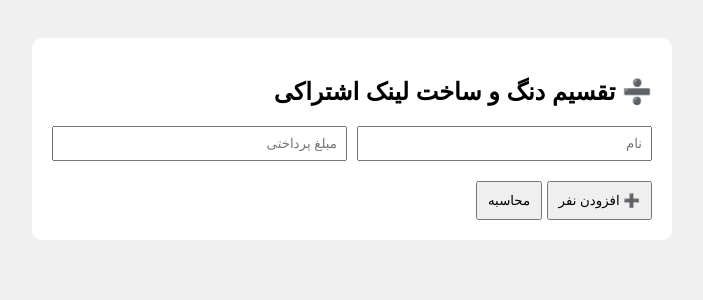
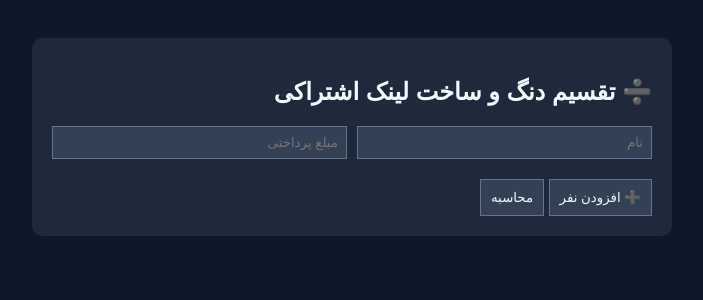
Before and after one commit to real-mahdi/split-bill-MIKSO, a Flask app: page / in a window 1280 px wide. Shown: the top 300 px of the page, without its empty margins (288-991 px from the left). Run offline with Flask 3, Linux system fonts and the light colour scheme.

Commit message:
Add files via upload

```diff
--- a/templates/index.html
+++ b/templates/index.html
@@ -4,6 +4,20 @@
     <meta charset="UTF-8">
     <title>تقسیم دنگ</title>
     <style>
+    body {
+        background-color: #0f172a !important;
+        color: #f0f9ff !important;
+    }
+    .box {
+        background: #1e293b !important;
+    }
+    input, button, canvas {
+        background: #334155 !important;
+        color: #f0f9ff !important;
+        border: 1px solid #64748b !important;
+    }
+    a { color: #60a5fa !important; }
+
         body { font-family: sans-serif; direction: rtl; background: #f0f0f0; padding: 30px; }
         .box { max-width: 600px; margin: auto; background: white; padding: 20px; border-radius: 10px; }
         .row { display: flex; gap: 10px; margin-bottom: 10px; }
```
Also changed, not shown: templates/share.html (+14 -0 lines), templates/shared.html (+14 -0 lines).
